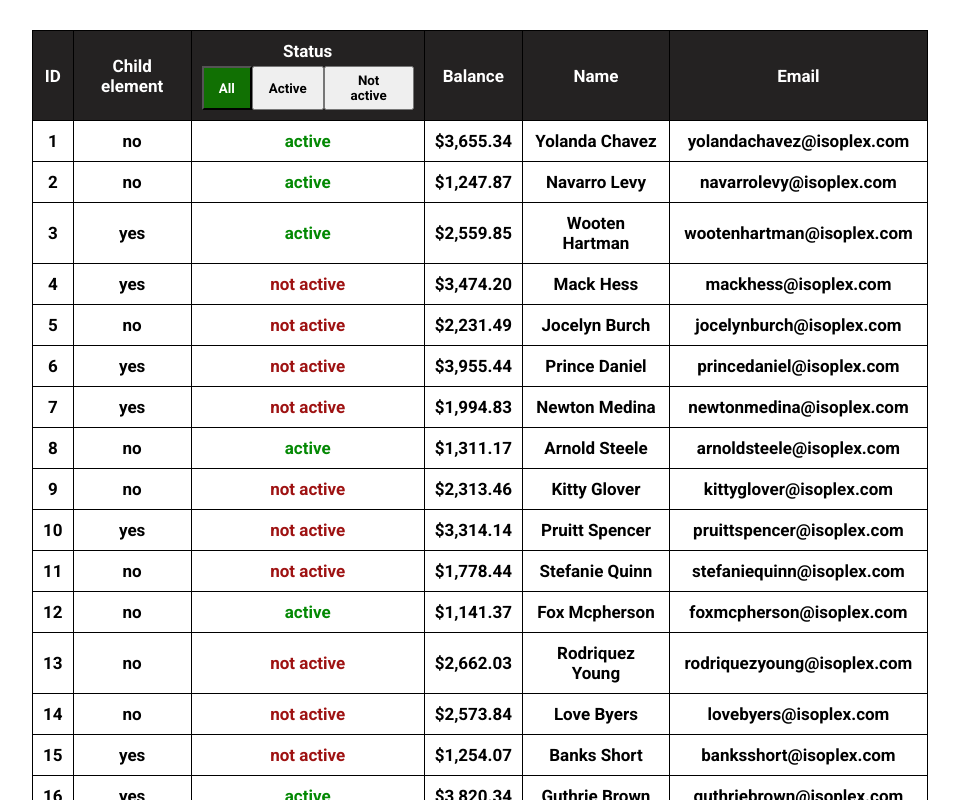
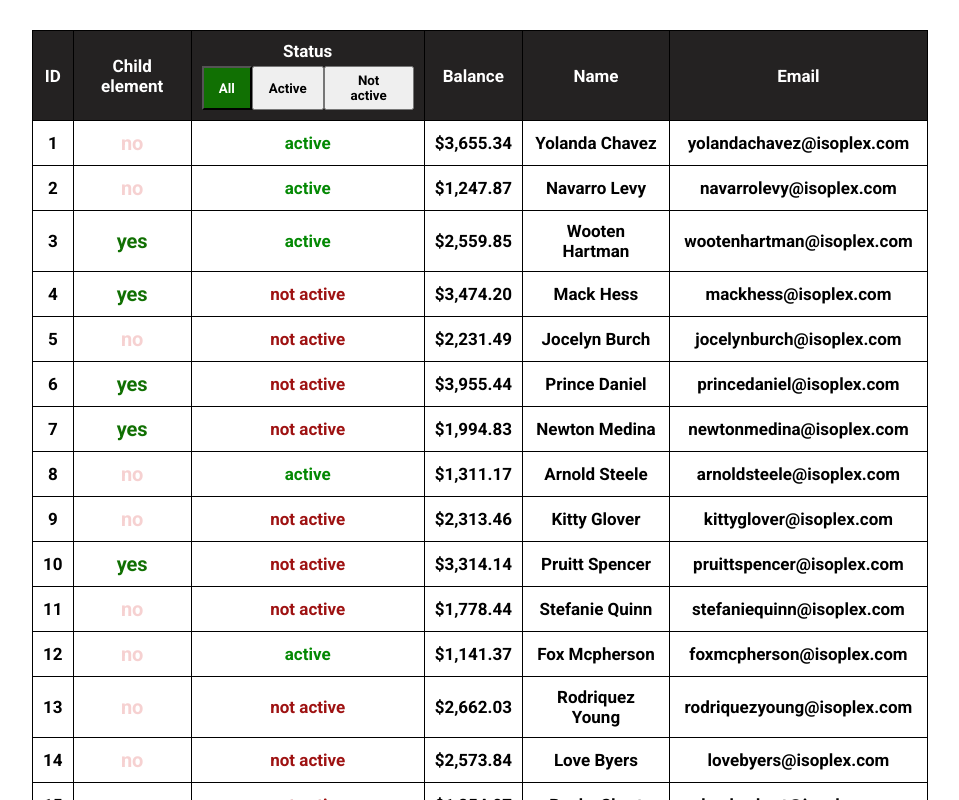
Before and after one commit to Motorhead-xXx/Table_Test, a plain HTML site: page index.html in a window 1280 px wide. Shown: the top 800 px of the page, without its empty margins (160-1119 px from the left). Drawn offline with Linux system fonts and the light colour scheme.

Commit message:
4 commit

```diff
--- a/renderTable.js
+++ b/renderTable.js
@@ -59,12 +59,13 @@ export const renderTable = (dataArray) => {
     function addTable() {
         const changeClass = (nameItem) => nameItem.isActive ? "colorActiveStatus" : "colorNotActiveStatus";
         const changeStatusName = (nameItem) => nameItem.isActive ? "active" : "not active";
+        const childClassName = (item) => item.parentId !== 0? "childElementYes":"childElementNo";
 
         tableWrapper.insertAdjacentHTML('beforeend', (`
          ${filterArray().map(rowTable => `
                 <tr id=${rowTable.id} class="row-table">
                     <td>${rowTable.id}</td>
-                    <td> ${rowTable.parentId !== 0? "yes":"no"}</td>
+                    <td class=${childClassName(rowTable)}> ${rowTable.parentId !== 0? "yes":"no"}</td>
                     <td class=${changeClass(rowTable)}>${changeStatusName(rowTable)}</th>
                     <td>${rowTable.balance}</td>
                     <td>${rowTable.name}</td>
--- a/table.css
+++ b/table.css
@@ -84,3 +84,12 @@ th {
     background: #117003;
     color: #fff;
 }
+
+.childElementYes{
+    color: #117003;
+    font-size: 20px;
+}
+.childElementNo{
+    color: rgba(210, 25, 25, 0.2);
+    font-size: 20px;
+}
```
